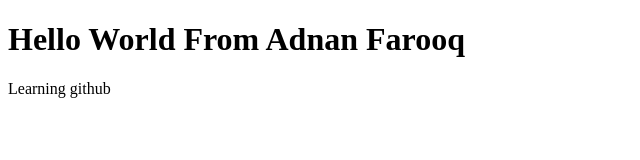
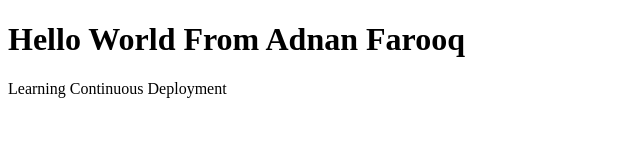
Before and after one commit to m-adnan-farooq/bootcamp2020, a plain HTML site: page index.html in a window 1280 px wide. Shown: the whole page, without its empty margins (0-640 px from the left). Drawn offline with Linux system fonts and the light colour scheme.

Commit message:
Update index.html

```diff
--- a/index.html
+++ b/index.html
@@ -8,7 +8,7 @@
 <body>
     <div>
         <h1>Hello World From Adnan Farooq</h1>
-        <p>Learning github</p>
+        <p>Learning Continuous Deployment</p>
     </div>
 </body>
 </html>
```
